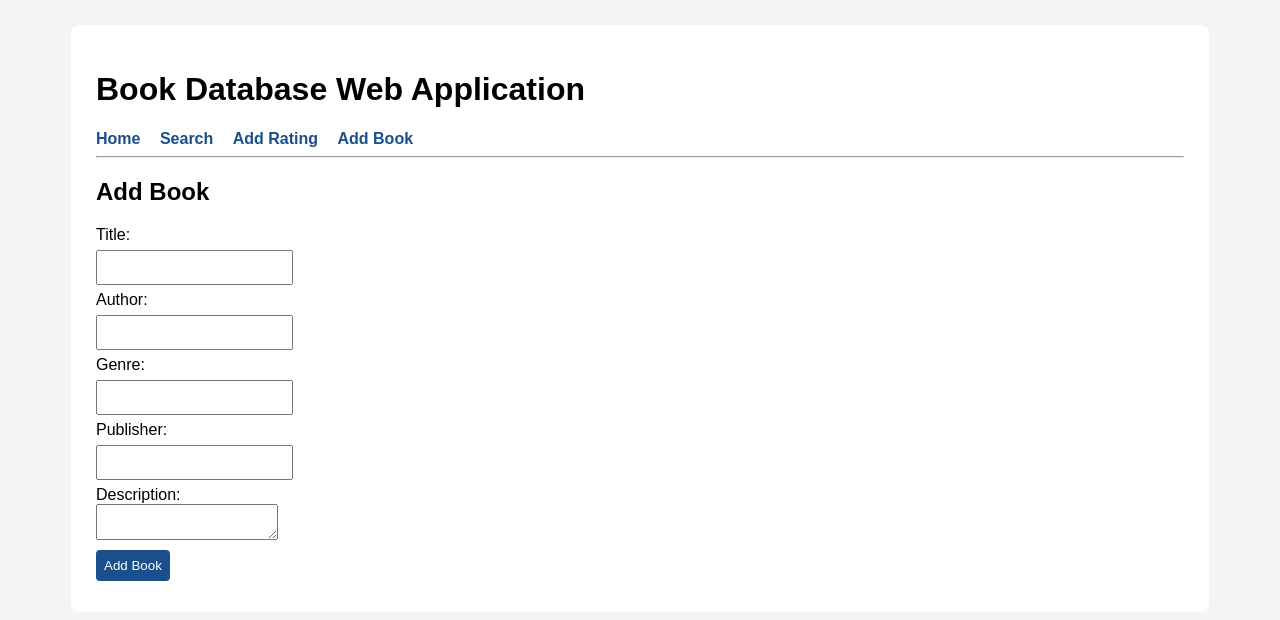
After one commit to navyan02/BookBase, a PHP site: page /add_book.php in a window 1280 px wide. The commit adds this page. Shown: the top 620 px of the page. Run offline with PHP 8.4, Linux system fonts and the light colour scheme.

Commit message:
add book

```diff
--- /dev/null
+++ b/book_database_app/add_book.php
@@ -0,0 +1,79 @@
+<?php include 'header.php'; include 'db.php'; ?>
+<h2>Add Book</h2>
+<?php
+if ($_SERVER['REQUEST_METHOD'] === 'POST') {
+    $title = trim($_POST['title']);
+    $author = trim($_POST['author']);
+    $genre = trim($_POST['genre']);
+    $publisher = trim($_POST['publisher']);
+    $description = trim($_POST['description']);
+
+    if ($title === '' || $author === '' || $genre === '') {
+        echo "<p>Please provide title, author, and genre.</p>";
+    } else {
+        // Use transaction: create/get author, create/get genre, insert book
+        $conn->begin_transaction();
+        try {
+            // Author: get or create
+            $stmt = $conn->prepare("SELECT AuthorID FROM Author WHERE Name = ?");
+            $stmt->bind_param('s', $author);
+            $stmt->execute();
+            $res = $stmt->get_result();
+            if ($row = $res->fetch_assoc()) {
+                $authorID = $row['AuthorID'];
+            } else {
+                $ins = $conn->prepare("INSERT INTO Author (Name) VALUES (?)");
+                $ins->bind_param('s', $author);
+                $ins->execute();
+                $authorID = $ins->insert_id;
+            }
+
+            // Genre: get or create
+            $stmt = $conn->prepare("SELECT GenreID FROM Genre WHERE Name = ?");
+            $stmt->bind_param('s', $genre);
+            $stmt->execute();
+            $res = $stmt->get_result();
+            if ($row = $res->fetch_assoc()) {
+                $genreID = $row['GenreID'];
+            } else {
+                $ins = $conn->prepare("INSERT INTO Genre (Name) VALUES (?)");
+                $ins->bind_param('s', $genre);
+                $ins->execute();
+                $genreID = $ins->insert_id;
+            }
+
+            // Insert Book
+            $ins = $conn->prepare("INSERT INTO Book (Title, Publisher, Description, AuthorID, GenreID) VALUES (?, ?, ?, ?, ?)");
+            $ins->bind_param('sssii', $title, $publisher, $description, $authorID, $genreID);
+            $ins->execute();
+
+            $conn->commit();
+            echo "<p>Book added successfully. <a href=\"index.php\">Return to list</a></p>";
+        } catch (Exception $e) {
+            $conn->rollback();
+            echo "<p>Error adding book: " . htmlspecialchars($e->getMessage()) . "</p>";
+        }
+    }
+}
+?>
+
+<form method="POST" action="add_book.php">
+    <label>Title:</label><br>
+    <input type="text" name="title" required><br>
+
+    <label>Author:</label><br>
+    <input type="text" name="author" required><br>
+
+    <label>Genre:</label><br>
+    <input type="text" name="genre" required><br>
+
+    <label>Publisher:</label><br>
+    <input type="text" name="publisher"><br>
+
+    <label>Description:</label><br>
+    <textarea name="description"></textarea><br>
+
+    <button type="submit">Add Book</button>
+</form>
+
+<?php include 'footer.php'; ?>
--- a/book_database_app/db.php
+++ b/book_database_app/db.php
@@ -1,10 +1,21 @@
 <?php
-$host = "localhost";
-$user = "root";
-$pass = "";
-$dbname = "book_database";
+// Read database credentials from environment variables with defaults
+$host = getenv('DB_HOST') ?: 'localhost';
+$user = getenv('DB_USER') ?: 'book_user';
+$pass = getenv('DB_PASS') ?: 'bookpass';
+$dbname = getenv('DB_NAME') ?: 'book_database';
 
-$conn = new mysqli($host, $user, $pass, $dbname);
+// Attempt connection and handle errors with helpful message
+try {
+    $conn = new mysqli($host, $user, $pass, $dbname);
+} catch (mysqli_sql_exception $e) {
+    // Friendly error with actionable next steps
+    $msg = "Database connection failed: " . $e->getMessage() . "\n";
+    $msg .= "Check your DB credentials and/or run './start_local.sh' to set up a local DB.\n";
+    $msg .= "Or set environment variables: DB_HOST, DB_USER, DB_PASS, DB_NAME.\n";
+    die(nl2br(htmlspecialchars($msg)));
+}
+
 if ($conn->connect_error) {
     die("Database connection failed: " . $conn->connect_error);
 }
--- a/book_database_app/header.php
+++ b/book_database_app/header.php
@@ -12,5 +12,6 @@
         <a href="index.php">Home</a>
         <a href="search.php">Search</a>
         <a href="add_rating.php">Add Rating</a>
+        <a href="add_book.php">Add Book</a>
     </nav>
     <hr>
```
Also changed, not shown: book_database_app/README.md (added), 1 other file.
